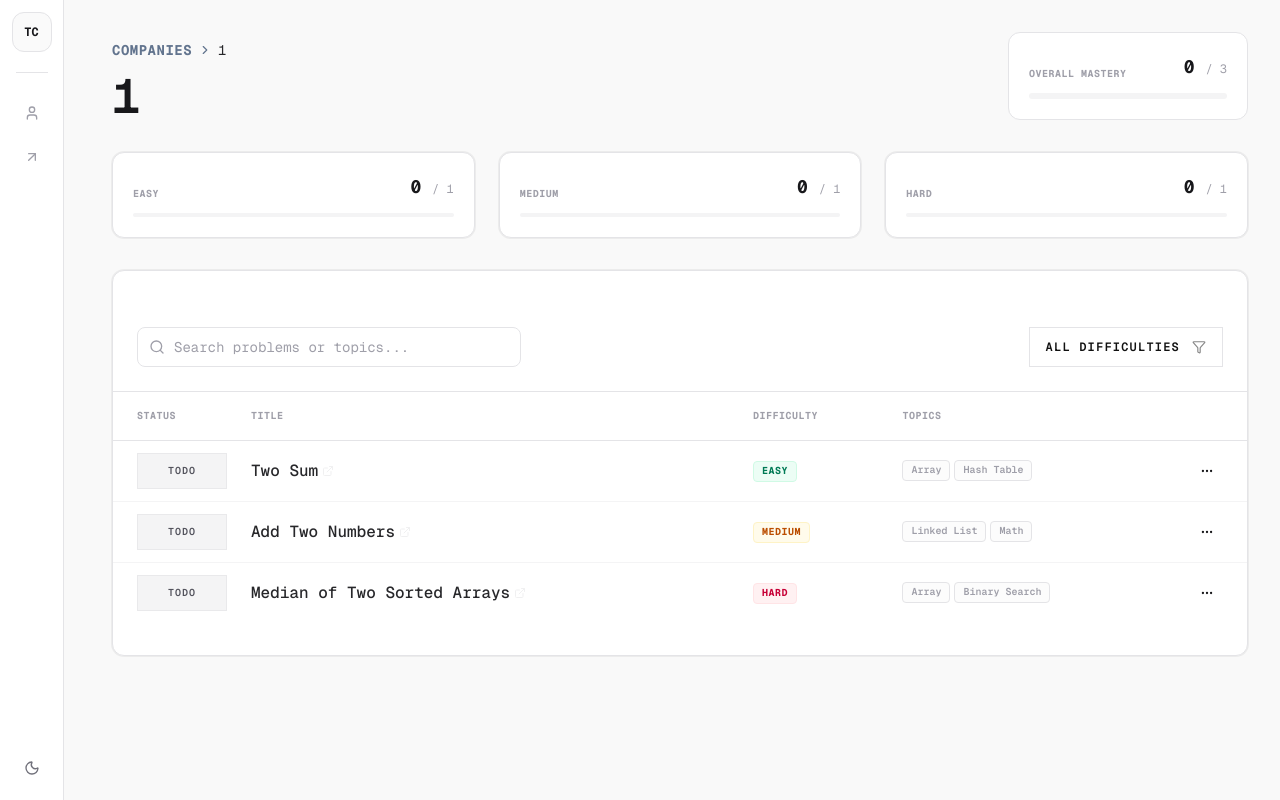
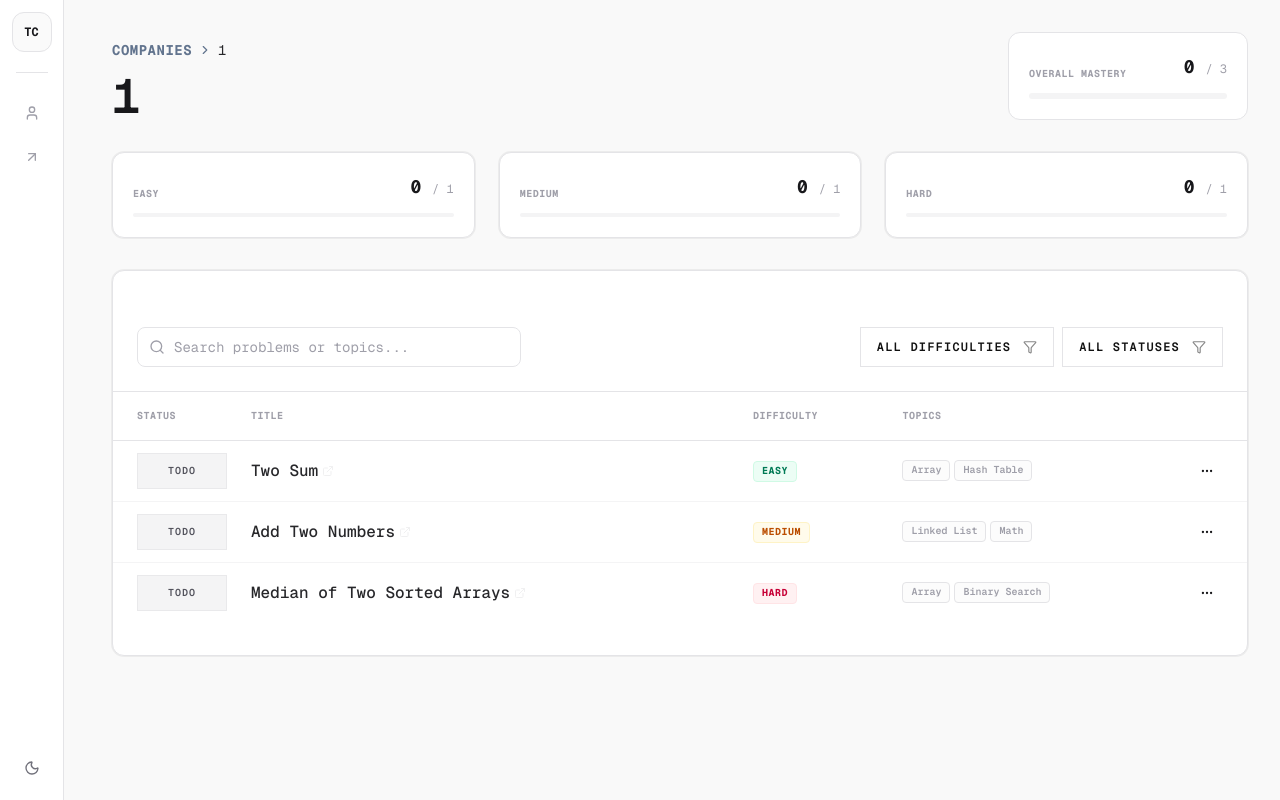
Before and after one commit to JaswanthRemiel/TrackCode, a Next.js app: page /companies/1 in a window 1280 px wide. Built offline with nearby package versions, Linux system fonts and the light colour scheme; no server answers; the database is empty; sample sign-in values are in the browser's storage.

Commit message:
hotfix: statuses updated

```diff
--- a/app/(protected)/companies/[company]/page.tsx
+++ b/app/(protected)/companies/[company]/page.tsx
@@ -59,6 +59,7 @@ export default function CompanyPage(props: { params: Promise<{ company: string }
   const [search, setSearch] = useState('');
   const deferredSearch = useDeferredValue(search);
   const [difficultyFilter, setDifficultyFilter] = useState<string | null>(null);
+  const [statusFilter, setStatusFilter] = useState<string | null>(null);
 
   const [editingNote, setEditingNote] = useState<{ id: string, title: string } | null>(null);
   const [noteContent, setNoteContent] = useState('');
@@ -173,9 +174,11 @@ export default function CompanyPage(props: { params: Promise<{ company: string }
       const matchesSearch = p.title.toLowerCase().includes(deferredSearch.toLowerCase()) ||
         p.tags.some(t => t.toLowerCase().includes(deferredSearch.toLowerCase()));
       const matchesDiff = difficultyFilter ? p.difficulty === difficultyFilter : true;
-      return matchesSearch && matchesDiff;
+      const stat = progress[p.id]?.status || 'todo';
+      const matchesStatus = statusFilter ? stat === statusFilter : true;
+      return matchesSearch && matchesDiff && matchesStatus;
     });
-  }, [problems, deferredSearch, difficultyFilter]);
+  }, [problems, deferredSearch, difficultyFilter, statusFilter, progress]);
 
   const solvedProblems = problems.filter(p => progress[p.id]?.status === 'done');
   const solvedCount = solvedProblems.length;
@@ -239,8 +242,8 @@ export default function CompanyPage(props: { params: Promise<{ company: string }
 
       <Card className="border border-zinc-200 dark:border-zinc-800 shadow-none overflow-hidden rounded-xl bg-white dark:bg-zinc-950 transition-colors duration-300">
         <CardContent className="p-0">
-          <div className="p-4 md:p-6 border-b border-zinc-200 dark:border-zinc-800 flex flex-col md:flex-row gap-4 justify-between md:items-center">
-            <div className="relative w-full md:max-w-sm">
+          <div className="p-4 md:p-6 border-b border-zinc-200 dark:border-zinc-800 flex flex-col sm:flex-row gap-4 justify-between sm:items-center">
+            <div className="relative w-full sm:max-w-sm">
               <Search className="absolute left-3 top-3 h-4 w-4 text-zinc-400 dark:text-zinc-500 pointer-events-none" />
               <Input
                 placeholder="Search problems or topics..."
@@ -249,8 +252,10 @@ export default function CompanyPage(props: { params: Promise<{ company: string }
                 onChange={(e) => setSearch(e.target.value)}
               />
             </div>
+
+            <div className="flex gap-2 w-full sm:w-auto">
               <DropdownMenu>
-              <DropdownMenuTrigger className={buttonVariants({ variant: "outline", size: "sm", className: "w-full md:w-auto md:min-w-[180px] px-4 gap-3 h-10 justify-between rounded-lg border border-zinc-200 dark:border-zinc-800 text-xs font-semibold bg-white dark:bg-zinc-950 hover:bg-zinc-50 dark:hover:bg-zinc-900" })}>
+                <DropdownMenuTrigger className={buttonVariants({ variant: "outline", size: "sm", className: "w-1/2 sm:w-auto sm:min-w-[180px] px-4 gap-3 h-10 justify-between rounded-lg border border-zinc-200 dark:border-zinc-800 text-xs font-semibold bg-white dark:bg-zinc-950 hover:bg-zinc-50 dark:hover:bg-zinc-900" })}>
                   {difficultyFilter ? difficultyFilter : 'All Difficulties'}
                   <Filter className="w-3.5 h-3.5 opacity-50" />
                 </DropdownMenuTrigger>
@@ -261,6 +266,20 @@ export default function CompanyPage(props: { params: Promise<{ company: string }
                   <DropdownMenuItem onClick={() => setDifficultyFilter('HARD')} className="text-xs cursor-pointer text-rose-600">Hard</DropdownMenuItem>
                 </DropdownMenuContent>
               </DropdownMenu>
+
+              <DropdownMenu>
+                <DropdownMenuTrigger className={buttonVariants({ variant: "outline", size: "sm", className: "w-1/2 sm:w-auto sm:min-w-[160px] px-4 gap-3 h-10 justify-between rounded-lg border border-zinc-200 dark:border-zinc-800 text-xs font-semibold bg-white dark:bg-zinc-950 hover:bg-zinc-50 dark:hover:bg-zinc-900" })}>
+                  {statusFilter === 'todo' ? 'Todo' : statusFilter === 'done' ? 'Done' : statusFilter === 'revision' ? 'Revise' : 'All Statuses'}
+                  <Filter className="w-3.5 h-3.5 opacity-50" />
+                </DropdownMenuTrigger>
+                <DropdownMenuContent className="border border-zinc-200 dark:border-zinc-800 bg-white dark:bg-zinc-950 rounded-lg">
+                  <DropdownMenuItem onClick={() => setStatusFilter(null)} className="text-xs cursor-pointer">All Statuses</DropdownMenuItem>
+                  <DropdownMenuItem onClick={() => setStatusFilter('todo')} className="text-xs cursor-pointer text-zinc-500">Todo</DropdownMenuItem>
+                  <DropdownMenuItem onClick={() => setStatusFilter('done')} className="text-xs cursor-pointer text-emerald-600">Done</DropdownMenuItem>
+                  <DropdownMenuItem onClick={() => setStatusFilter('revision')} className="text-xs cursor-pointer text-amber-600">Revise</DropdownMenuItem>
+                </DropdownMenuContent>
+              </DropdownMenu>
+            </div>
           </div>
 
           <div className="overflow-x-auto w-full scrollbar-hide">
--- a/app/(protected)/companies/page.tsx
+++ b/app/(protected)/companies/page.tsx
@@ -126,7 +126,7 @@ export default function CompaniesPage() {
                         Completed
                       </span>
                     ) : isInProgress ? (
-                      <span className="inline-flex items-center px-2 py-0.5 rounded text-[10px] font-bold uppercase tracking-wider bg-amber-50 dark:bg-amber-950/30 border border-amber-255/20 dark:border-amber-900/30 text-amber-700 dark:text-amber-400">
+                      <span className="inline-flex items-center px-2 py-0.5 rounded text-[10px] font-bold uppercase tracking-wider bg-amber-50 dark:bg-amber-950/30 border border-amber-255/20 dark:border-emerald-900/30 text-amber-700 dark:text-amber-400">
                         In progress
                       </span>
                     ) : (
--- a/app/page.tsx
+++ b/app/page.tsx
@@ -93,16 +93,20 @@ export default function Home() {
               <div className="space-y-2">
                 <div className="h-2.5 w-28 bg-zinc-100 dark:bg-zinc-900 rounded" />
                 <div className="grid grid-cols-[repeat(26,_1fr)] gap-1">
-                  {Array.from({ length: 182 }).map((_, i) => (
+                  {Array.from({ length: 182 }).map((_, i) => {
+                    const pseudoRandom = ((i * 17) % 100) / 100;
+                    const opacity = pseudoRandom > 0.6 ? pseudoRandom * 0.7 + 0.1 : 0.05;
+                    return (
                       <div
                         key={i}
                         className="aspect-square rounded-sm"
                         style={{
                           backgroundColor: `var(--accent)`,
-                        opacity: Math.random() > 0.6 ? Math.random() * 0.7 + 0.1 : 0.05
+                          opacity
                         }}
                       />
-                  ))}
+                    );
+                  })}
                 </div>
               </div>
             </div>
```
Lines whose indentation alone changed are shown as unchanged.
